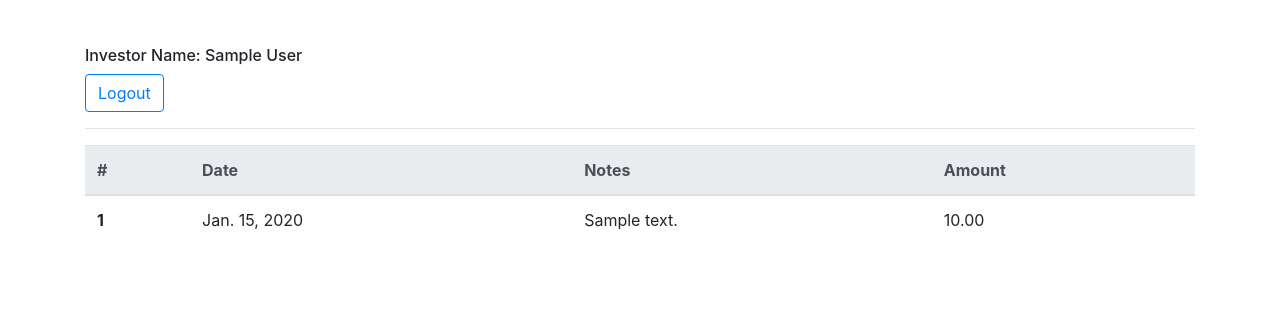
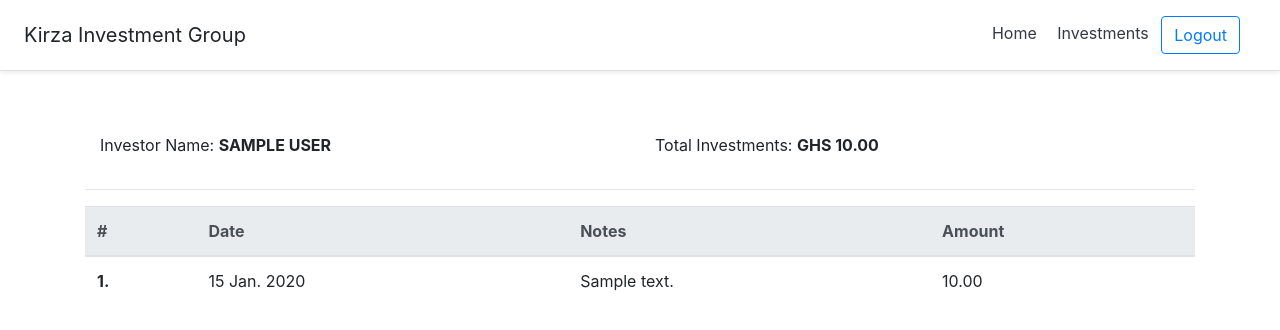
Before and after one commit to amezuwe/k_i_g, a Django app: page /investments/ in a window 1280 px wide. Shown: the top 330 px of the page. Run offline with Django 3.2, Linux system fonts and the light colour scheme; a user stored in the database is signed in; tables that the repository leaves empty hold one stand-in row (values such as "Sample post"); some libraries are stand-ins or nearby versions.

Commit message:
Upgraded the template views. Added total field and modified auth-login form

```diff
--- a/accounts/views.py
+++ b/accounts/views.py
@@ -1,11 +1,11 @@
 from django.shortcuts import render, redirect
-from django.contrib.auth.forms import AuthenticationForm
+from .forms import LoginForm
 from django.contrib.auth import authenticate, login, logout
 from django.contrib import messages
 
 def login_request(request):
     if request.method == 'POST':
-        form = AuthenticationForm(request=request, data=request.POST)
+        form = LoginForm(request=request, data=request.POST)
         if form.is_valid():
             username = form.cleaned_data.get('username')
             password = form.cleaned_data.get('password')
@@ -18,7 +18,7 @@ def login_request(request):
                 messages.error(request, "Invalid username or password.")
         else:
             messages.error(request, "Invalid username or password.")
-    form = AuthenticationForm()
+    form = LoginForm()
 
     context = {
         'form': form
--- a/main/views.py
+++ b/main/views.py
@@ -15,8 +15,13 @@ def home(request):
 def investment_list(request):
     current_user = request.user
     user_investments = Investment.objects.filter(investor=current_user).order_by('date')
+    total_investments = 0
+    if user_investments:
+        for obj in user_investments:
+            total_investments += obj.amount
     context = {
         'investments': user_investments,
-        'current_user': current_user
+        'current_user': current_user,
+        'total_investments': total_investments
     }
     return render(request, 'main/list.html', context)
--- a/templates/base.html
+++ b/templates/base.html
@@ -11,6 +11,9 @@
     <title>Kirza Investment Group</title>
   </head>
   <body>
+      {% if user.is_authenticated %}
+        {% include 'partials/_navbar.html' %}
+      {% endif %}
     <h2 class="text-center">
       <br>
       {% block page_title %} {% endblock %}
--- a/templates/main/list.html
+++ b/templates/main/list.html
@@ -1,14 +1,18 @@
 {% extends 'base.html' %}
 
 {% block content %}
-<!-- <style>
-tr:nth-child(even) {
-  background-color: #dddddd;
-}
-</style> -->
-<h6>Investor Name: {{ current_user.first_name }} {{ current_user.last_name }}</h6>
 
-<button type="button" class="btn btn-outline-primary" onclick="window.location.href = '{% url 'accounts:logout' %}';"><i class="fas fa-plus"></i> Logout</button>
+<div class="container">
+  <div class="row">
+    <div class="col">
+      <p>Investor Name: <strong>{{ current_user.first_name|upper }} {{ current_user.last_name|upper }}</strong></p>
+    </div>
+    <div class="col">
+      <p>Total Investments: <strong>GHS {{ total_investments }}</strong></p>
+    </div>
+  </div>
+</div>
+
 <hr>
 <table class="table">
     <thead class="thead-light">
@@ -22,8 +26,8 @@ tr:nth-child(even) {
     <tbody>
         {% for obj in investments %}
         <tr>
-            <th scope="row">{{ forloop.counter }}</th>
-            <td>{{ obj.date }}</td>
+            <th scope="row">{{ forloop.counter }}.</th>
+            <td>{{ obj.date|date:"d M. Y" }}</td>
             {% if obj.notes == '0' %}
                 <td>-</td>
             {% else %}
--- a/templates/partials/_navbar.html
+++ b/templates/partials/_navbar.html
@@ -1,46 +1,9 @@
-<!-- <nav class="navbar navbar-expand-lg navbar-light bg-light">
-  <a class="navbar-brand" href="{% url 'camper:home' %}">Camp Registrar</a>
-  <button
-    class="navbar-toggler"
-    type="button"
-    data-toggle="collapse"
-    data-target="#navbarSupportedContent"
-    aria-controls="navbarSupportedContent"
-    aria-expanded="false"
-    aria-label="Toggle navigation"
-  >
-    <span class="navbar-toggler-icon"></span>
-  </button>
-
-  <div class="collapse navbar-collapse" id="navbarSupportedContent">
-    <ul class="navbar-nav ml-auto">
-      <li class="nav-item active">
-        <a class="nav-link" href="{% url 'camper:home' %}">Home </a>
-      </li>
-      <li class="nav-item">
-        <a class="nav-link" href="{% url 'camper:list' %}">Campers</a>
-      </li>
-      <li class="nav-item">
-        <a class="nav-link" href="{% url 'camper:dashboard' %}">Dashboard</a>
-      </li>
-      <li class="nav-item">
-        {% if request.user.is_authenticated %}
-        <a href="{% url 'accounts:logout' %}" class="nav-link">Logout</a>
-        {% else %}
-        <a href="{% url 'accounts:login' %}" class="nav-link">Login</a>
-        {% endif %}
-      </li>
-    </ul>
-  </div>
-</nav>
- -->
 
 <div class="d-flex flex-column flex-md-row align-items-center p-3 px-md-4 mb-3 bg-white border-bottom shadow-sm">
-  <h5 class="my-0 mr-md-auto font-weight-normal">Camper Registrar</h5>
+  <h5 class="my-0 mr-md-auto font-weight-normal">Kirza Investment Group</h5>
   <nav class="my-2 my-md-0 mr-md-3">
-    <a class="p-2 text-dark" href="{% url 'camper:dashboard' %}">Dashboard</a>
-    <a class="p-2 text-dark" href="{% url 'camper:list' %}">Campers</a>
-    <a class="p-2 text-dark" href="{% url 'camper:form' %}">Add Camper</a>
+    <a class="p-2 text-dark" href="#">Home</a>
+    <a class="p-2 text-dark" href="{% url 'main:investment_list' %}">Investments</a>
     <a class="btn btn-outline-primary" href="{% url 'accounts:logout' %}">Logout</a>
   </nav>
 </div>
```
Also changed, not shown: accounts/forms.py (added, +10 -0 lines), mysite/settings.py (+10 -0 lines), templates/accounts/login.html (+11 -32 lines), templates/accounts/login_2.html (deleted, +0 -14 lines).
